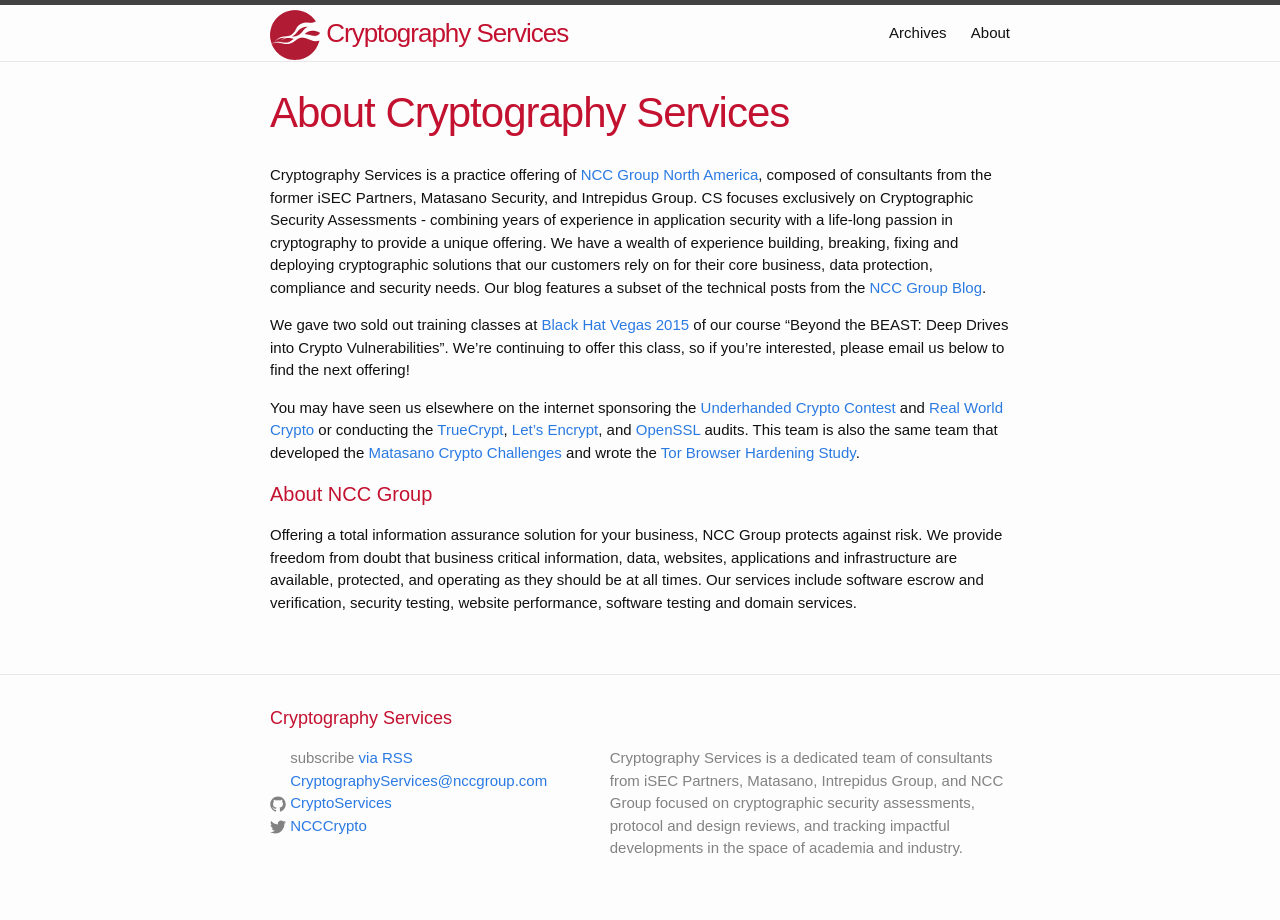
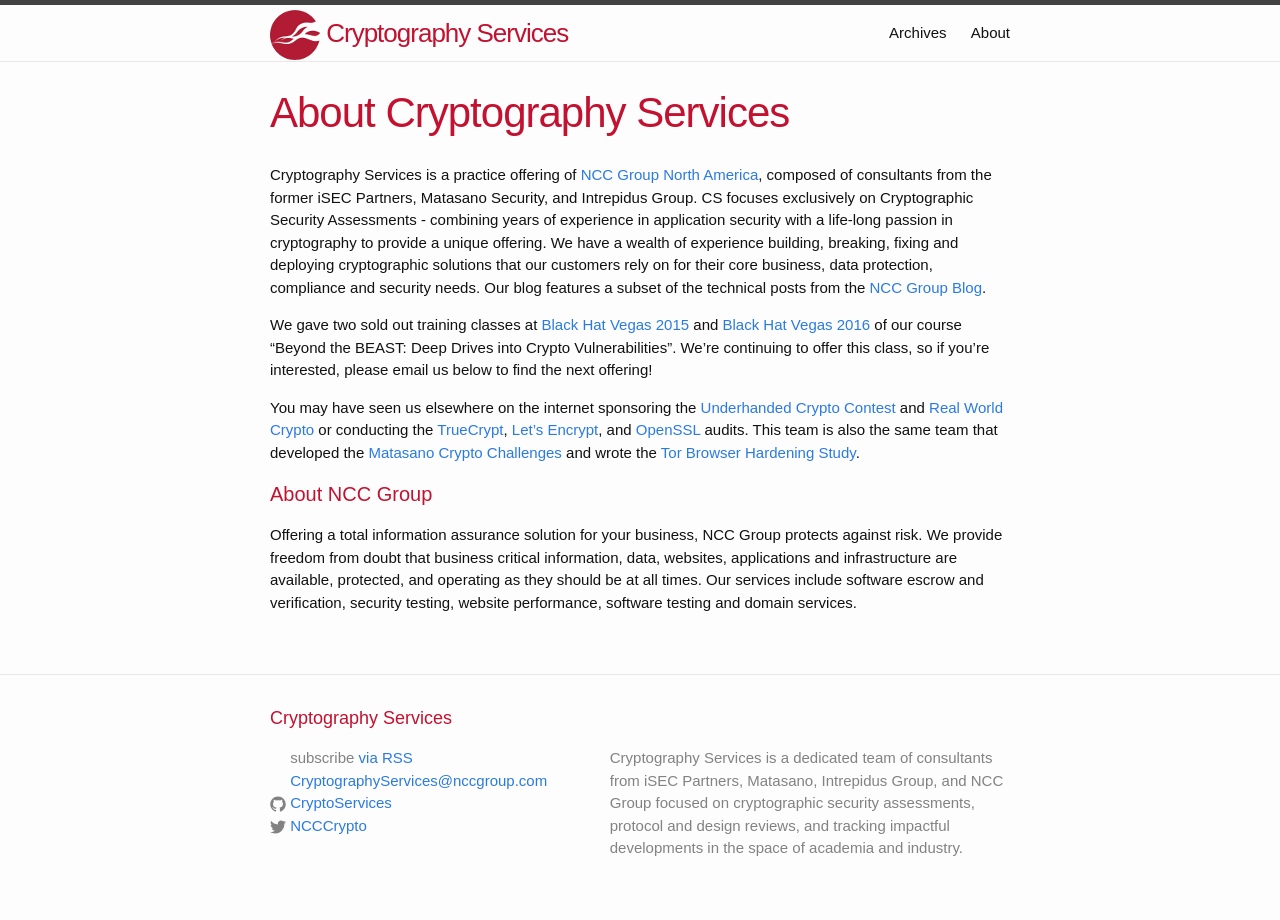
Before and after one commit to CryptoServices/cryptoservices.github.io, a Jekyll site: the page built from about.md, in a window 1280 px wide. Built offline with Jekyll 4.4.1, drawn with Linux system fonts in a browser that asks for light colours.

Commit message:
added bh 2016 and rwc 2017

```diff
--- a/about.md
+++ b/about.md
@@ -6,9 +6,9 @@
 
 Cryptography Services is a practice offering of [NCC Group North America](https://www.nccgroup.trust/us/), composed of consultants from the former iSEC Partners, Matasano Security, and Intrepidus Group.  CS focuses exclusively on Cryptographic Security Assessments - combining years of experience in application security with a life-long passion in cryptography to provide a unique offering.  We have a wealth of experience building, breaking, fixing and deploying cryptographic solutions that our customers rely on for their core business, data protection, compliance and security needs. Our blog features a subset of the technical posts from the [NCC Group Blog](https://www.nccgroup.trust/uk/about-us/newsroom-and-events/blogs/).
 
-We gave two sold out training classes at [Black Hat Vegas 2015](https://www.blackhat.com/us-15/training/beyond-the-beast-deep-dives-into-crypto-vulnerabilities.html) of our course "Beyond the BEAST: Deep Drives into Crypto Vulnerabilities".  We're continuing to offer this class, so if you're interested, please email us below to find the next offering!
+We gave two sold out training classes at [Black Hat Vegas 2015](https://www.blackhat.com/us-15/training/beyond-the-beast-deep-dives-into-crypto-vulnerabilities.html) and [Black Hat Vegas 2016](https://www.blackhat.com/us-16/training/beyond-the-beast-a-broad-survey-of-crypto-vulnerabilities.html) of our course "Beyond the BEAST: Deep Drives into Crypto Vulnerabilities".  We're continuing to offer this class, so if you're interested, please email us below to find the next offering!
 
-You may have seen us elsewhere on the internet sponsoring the [Underhanded Crypto Contest](https://underhandedcrypto.com/rules/) and [Real World Crypto](http://www.realworldcrypto.com/rwc2016) or conducting the [TrueCrypt](http://blog.cryptographyengineering.com/2015/04/truecrypt-report.html), [Let's Encrypt](https://letsencrypt.org/2015/04/14/ncc-group-audit.html), and [OpenSSL](http://www.darkreading.com/openssl-to-undergo-major-audit/d/d-id/1319392) audits. This team is also the same team that developed the [Matasano Crypto Challenges](http://cryptopals.com/) and wrote the [Tor Browser Hardening Study](https://github.com/iSECPartners/publications/tree/master/reports/Tor%20Browser%20Bundle).
+You may have seen us elsewhere on the internet sponsoring the [Underhanded Crypto Contest](https://underhandedcrypto.com/rules/) and [Real World Crypto](http://www.realworldcrypto.com/rwc2017) or conducting the [TrueCrypt](http://blog.cryptographyengineering.com/2015/04/truecrypt-report.html), [Let's Encrypt](https://letsencrypt.org/2015/04/14/ncc-group-audit.html), and [OpenSSL](http://www.darkreading.com/openssl-to-undergo-major-audit/d/d-id/1319392) audits. This team is also the same team that developed the [Matasano Crypto Challenges](http://cryptopals.com/) and wrote the [Tor Browser Hardening Study](https://github.com/iSECPartners/publications/tree/master/reports/Tor%20Browser%20Bundle).
 
 #### About NCC Group
 
```
